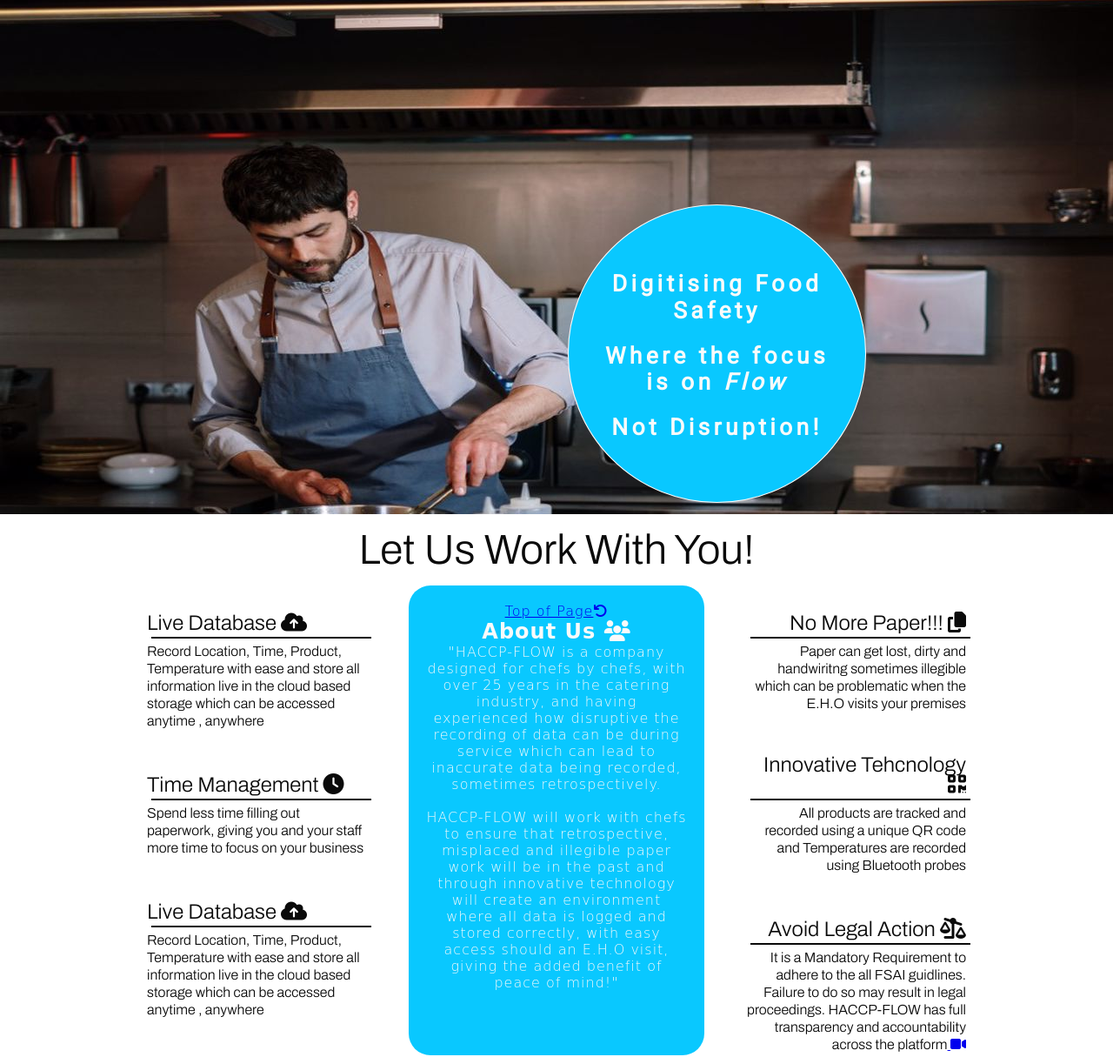
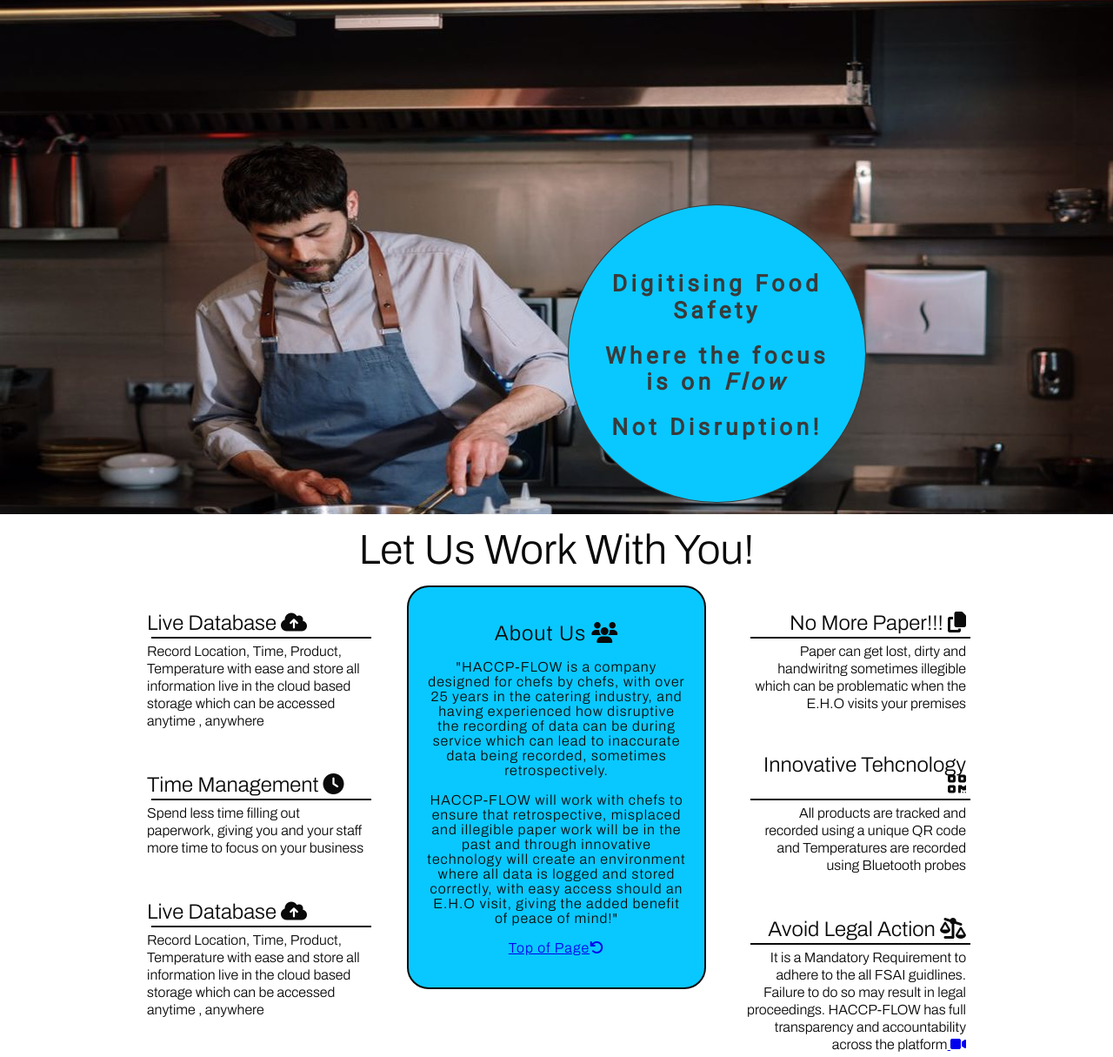
Before and after one commit to Peter-Hennessy/HACCP-FLOW, a plain HTML site: page index.html in a window 1280 px wide. Shown: the part 104-1319 px from the top of the page at 87% size. Drawn offline with Linux system fonts and the light colour scheme.

Commit message:
Add media queries to platform

```diff
--- a/assets/css/style.css
+++ b/assets/css/style.css
@@ -104,7 +104,7 @@ border-bottom: 1px solid #0a0a0a;
 /* Promise-Section*/
 
 #promise {
-    height: 700px;
+    height: 600px;
 
 }
   .promise a {
@@ -128,19 +128,21 @@ border-bottom: 1px solid #0a0a0a;
     width: 300px;
     margin: 0 auto;
     background-color: rgb(9, 200, 255);
+    border: 2px solid #0a0a0a;
     border-radius: 25px;
     padding: 20px;
-    height: 500px;
-    font-family: Bradley Hand, cursive, sans-serif;
+    height: 400px;
+    font-family: Archivo, sans-serif;
     letter-spacing: 1px;
     text-align: center;
-    color: #fafafa;
+    color: #0a0a0a;
+    padding-top: 40px;
+
 }
 
 
-.center-side p {
-    color: white;
-}
+
+
 
 hr {
     border-top: 1px solid #0a0a0a;
@@ -197,7 +199,7 @@ color: #fafafa;
    text-align: center;
 }
 
-/*#form {
+/*#demo-section {
     width: 300px;
     margin: 0 auto;
     background-color: rgb(9, 200, 255, 0.7);
@@ -216,19 +218,6 @@ color: #fafafa;
 
 /* Request Demo Page*/
 
-    /* html, body {
-      min-height: 50%;
-      padding: 0;
-      margin: 0;
-      font-family: Roboto,sans-serif;
-      font-size: 100%;
-      color: #0a0a0a;
-      }
-     /* h1 {
-      margin: 0 0 20px;
-      font-weight: 400;
-      color: #0a0a0a;
-      }
 
       .request-demo p {
       margin: 0 0 5px;
@@ -249,11 +238,6 @@ color: #fafafa;
       float: right;
 
       }
-      .fas {
-      margin: 25px 10px 0;
-      font-size: 72px;
-      color: #fff;
-      }
 
       input, textarea {
       width: calc(100% - 18px);
@@ -263,39 +247,28 @@ color: #fafafa;
       outline: none;
       }
       input::placeholder {
-      color: #666;
+      color: #0a0a0a;
       }
       button {
-      width: 33%;
+      width: 100%;
       padding: 10px;
       border: none;
       background: #0a0a0a;
-      font-size: 16px;
-      font-weight: 400;
+      font-size: 100%;
+      font-weight: 300;
       color: #fff;
       }
       button:hover {
       background:  rgba(9, 200, 255, 0.7);
       }
-      @media (min-width: 568px) {
+      @media  screen and (max-width: 1200px)  {
       .main-block {
       flex-direction: row;
       }
-      .left-part, form {
+      left-part, form {
       width: 50%;
       }
-      .fa-envelope {
-      margin-top: 0;
-      margin-left: 20%;
-      }
-      .fa-at {
-      margin-top: -10%;
-      margin-left: 65%;
-      }
-      .fa-mail-bulk {
-      margin-top: 2%;
-      margin-left: 28%;
-      }
+
       }
 
 
@@ -311,7 +284,7 @@ color: #fafafa;
      font-family: Roboto, sans-serif;
      letter-spacing: 4px;
      text-align:center;
-     color: #fafafa;
+     color: #3a3a3a;
 
 
      padding-top: 30px;
@@ -434,7 +407,7 @@ footer {
         float: left;
         padding: 0;
 }
-#center {
+#center-side {
     clear: both;
     width: 100%;
     float: left;
--- a/index.html
+++ b/index.html
@@ -111,8 +111,8 @@
 
 
     <div id="center-side">
-        <a href="index.html" class="active"> Top of Page<i class="fas fa-undo"></i></a>
         <h2>About Us <i class="fas fa-users"></i></h2>
+        <br>
 
         <p>"HACCP-FLOW is a company designed for chefs by chefs, with over 25 years in the catering industry,
             and having experienced how disruptive the recording of data can be during service
@@ -124,6 +124,8 @@
             and stored correctly, with easy access should an E.H.O visit, giving the added benefit of peace of
             mind!"
         </p>
+        <br>
+        <a href="index.html" class="active"> Top of Page<i class="fas fa-undo"></i></a>
     </div>
 
 </section>
```
